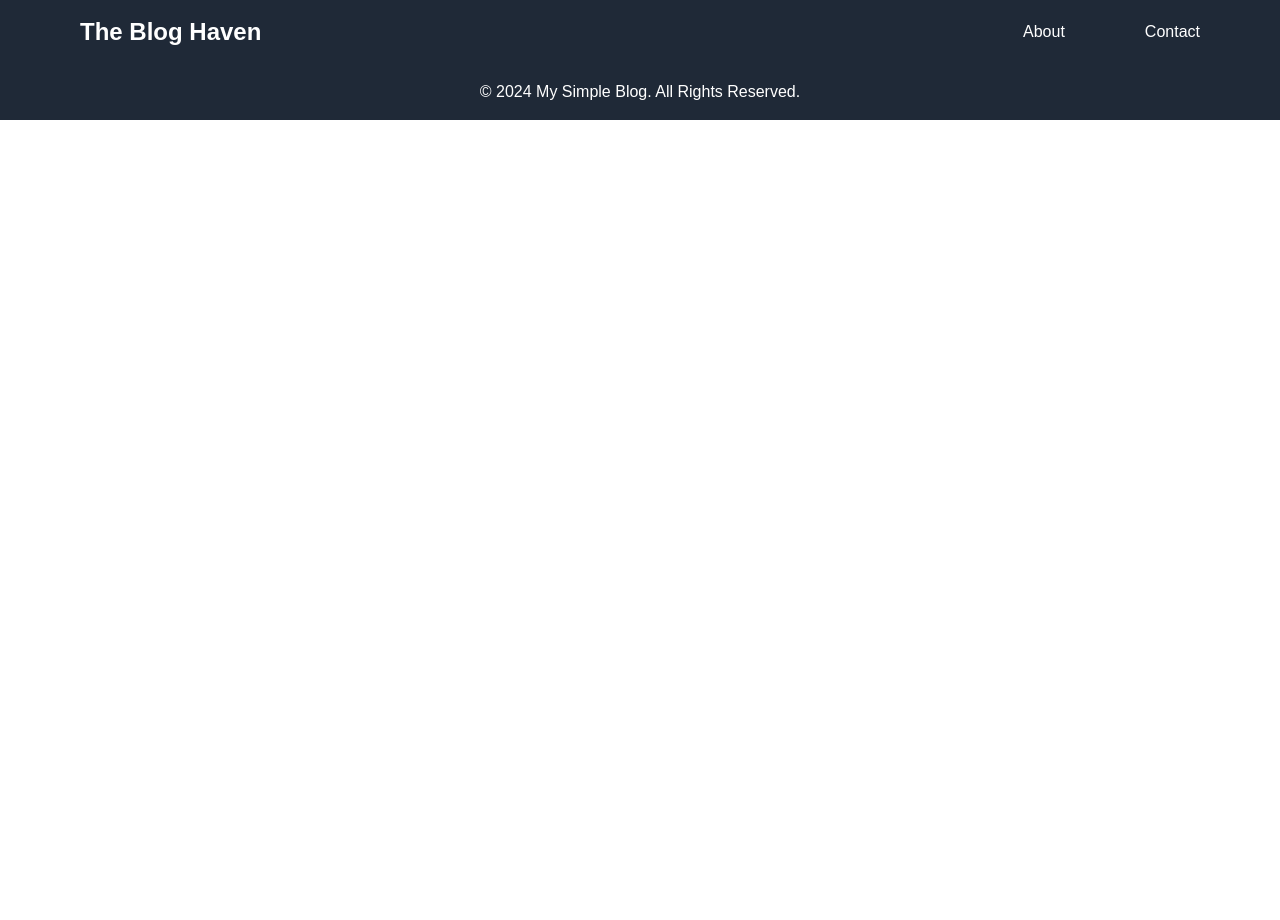
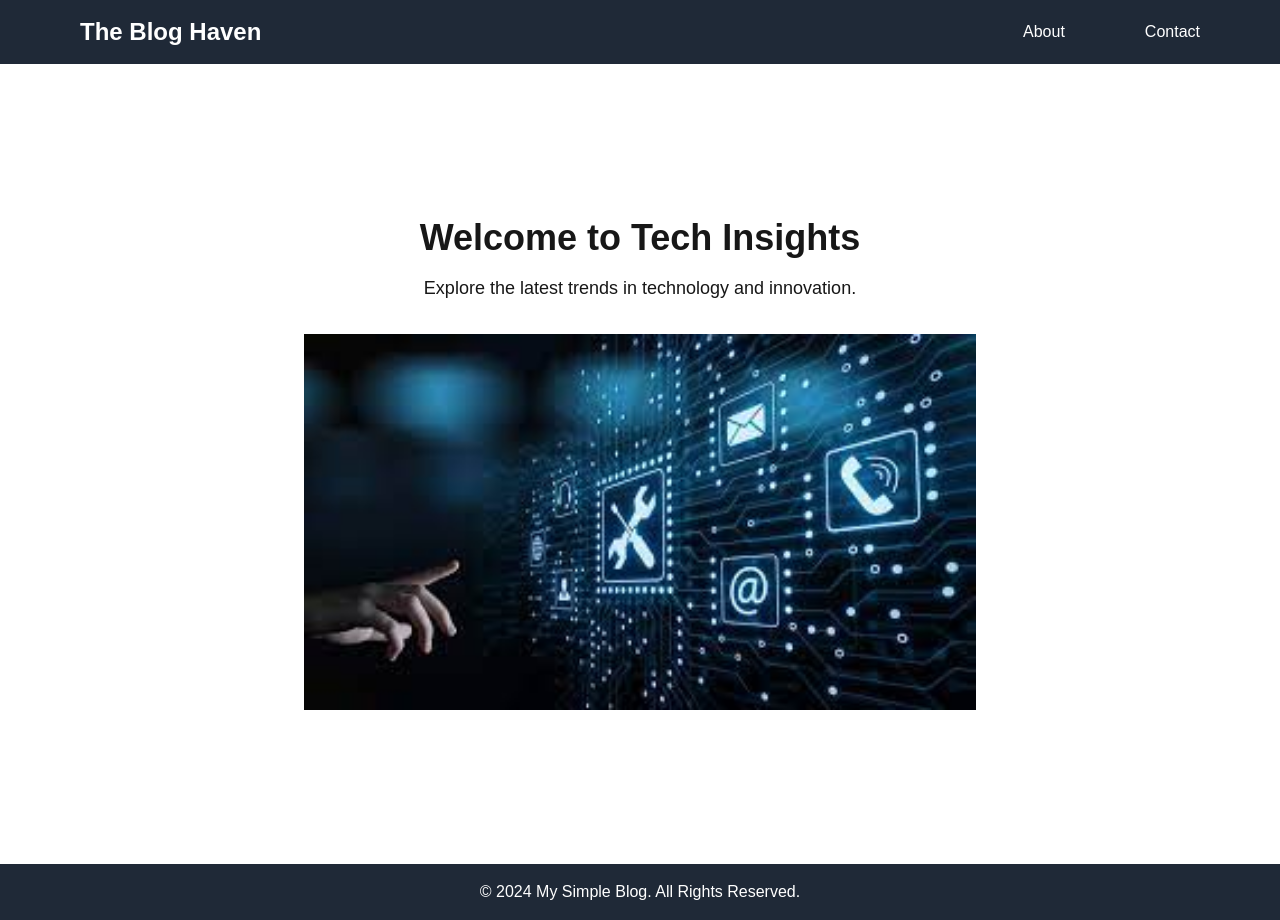
Before and after one commit to FarwaMuhibZada/simple-nextjs-project, a Next.js app: page / in a window 1280 px wide. Before the commit the page ends 800 px from the top, so only its background shows below. Built offline with nearby package versions, Linux system fonts and the light colour scheme.

Commit message:
added home page and use type script .

```diff
--- a/src/app/page.tsx
+++ b/src/app/page.tsx
@@ -1,9 +1,23 @@
-import Image from "next/image";
+import Image from 'next/image';
+import { FC } from 'react';
 
-export default function Home() {
+const HomePage: FC = () => {
   return (
-   <div>
+    <div className="flex flex-col items-center justify-center min-h-screen p-4">
+      <h1 className="text-4xl font-bold mb-4">Welcome to Tech Insights</h1>
+      <p className="text-lg mb-8">Explore the latest trends in technology and innovation.</p>
+      <div className="relative w-full max-w-2xl">
+        <Image
+          src="/images/img.jfif"
+          alt="Tech Insights Hero"
+          layout="responsive"
+          width={1000}
+          height={500}
+          className="object-cover"
+        />
+      </div>
+    </div>
+  );
+};
 
-   </div>
-  );
-}
+export default HomePage;
```
Also changed, not shown: public/images/img.jfif (added).
